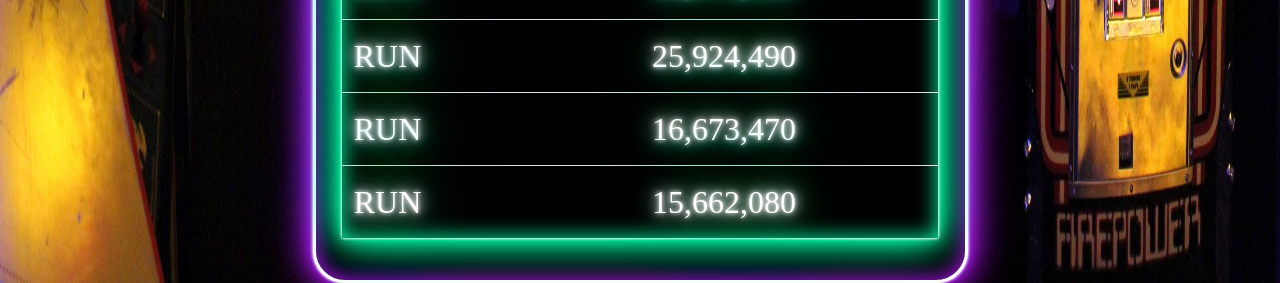
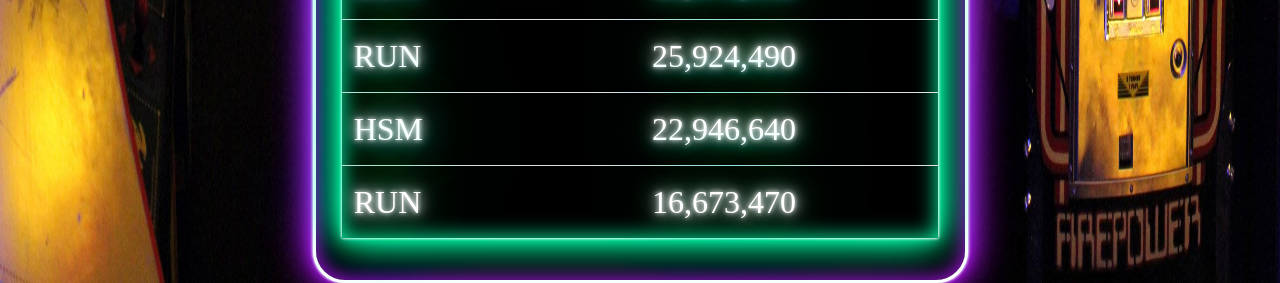
Before and after one commit to vmvpin/vmvpin.github.io, a Jekyll site: the page built from _games/bcats_l5.md, in a window 1280 px wide. Shown: the part 942-1225 px from the top of the page. Built offline with Jekyll 4.4.1, drawn with Linux system fonts in a browser that asks for light colours.

Commit message:
Hacked commit

```diff
--- a/_games/bcats_l5.md
+++ b/_games/bcats_l5.md
@@ -12,6 +12,6 @@
 
 | RUN | 36,676,010 |
 | RUN | 25,924,490 |
+| HSM | 22,946,640 |
 | RUN | 16,673,470 |
-| RUN | 15,662,080 |
 {:.scoreText .table .td}
```
